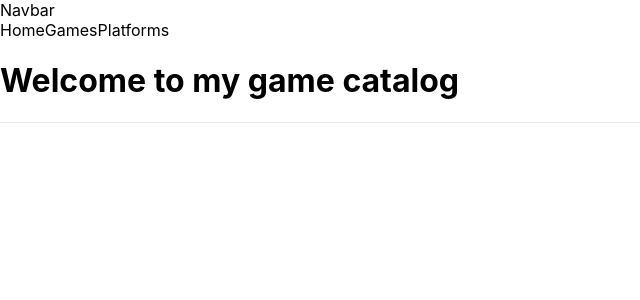
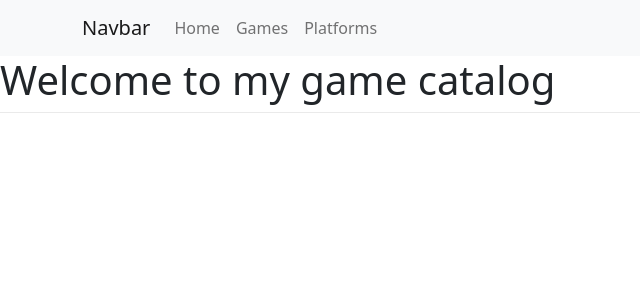
Before and after one commit to laurentdubs/game-catalog-next, a Next.js app: page / in a window 1280 px wide. Shown: the top 300 px of the page, without its empty margins (0-640 px from the left). Built offline with nearby package versions, Linux system fonts and the light colour scheme.

Commit message:
add navbar

```diff
--- a/components/headers.tsx
+++ b/components/headers.tsx
@@ -1,40 +1,7 @@
 import React from "react";
-import Link from "next/link";
 import { Container, Nav, Navbar } from "react-bootstrap";
-import { useRouter } from "next/router";
+import 'bootstrap/dist/css/bootstrap.min.css';
 
-
-// export const Header = () => {
-//   const router = useRouter();
-//   console.log(router);
-//   const styles = {
-//     header: {
-//       margin: 20,
-//       padding: 20,
-//       border: "1px solid #DDD",
-//     },
-//     link: {
-//       margin: 15,
-//     },
-//     active: {
-//       margin: 15,
-//       color: "blue"
-//     }
-//   };
-//   return (
-//     <div style={styles.header}>
-//       <Link href="/" passHref>
-//         <span style={router.pathname === "/" ? styles.active : styles.link}>Home</span>
-//       </Link>
-//       <Link href="/games/games" passHref>
-//         <span style={router.pathname === "/games/games" ? styles.active : styles.link}>Games</span>
-//       </Link>
-//       <Link href="/platforms/platforms" passHref>
-//         <span style={router.pathname === "/platforms/platforms" ? styles.active : styles.link}>Platforms</span>
-//       </Link>
-//     </div>
-//   );
-// };
 
 export const Header = () => {
 
@@ -45,7 +12,7 @@ export const Header = () => {
                     <Nav className="me-auto">
                         <Nav.Link href="/">Home</Nav.Link>
                         <Nav.Link href="/games">Games</Nav.Link>
-                        <Nav.Link href="/platforms">Platforms</Nav.Link>
+                        <Nav.Link href="platforms">Platforms</Nav.Link>
                     </Nav>
             </Container>
         </Navbar>
```
